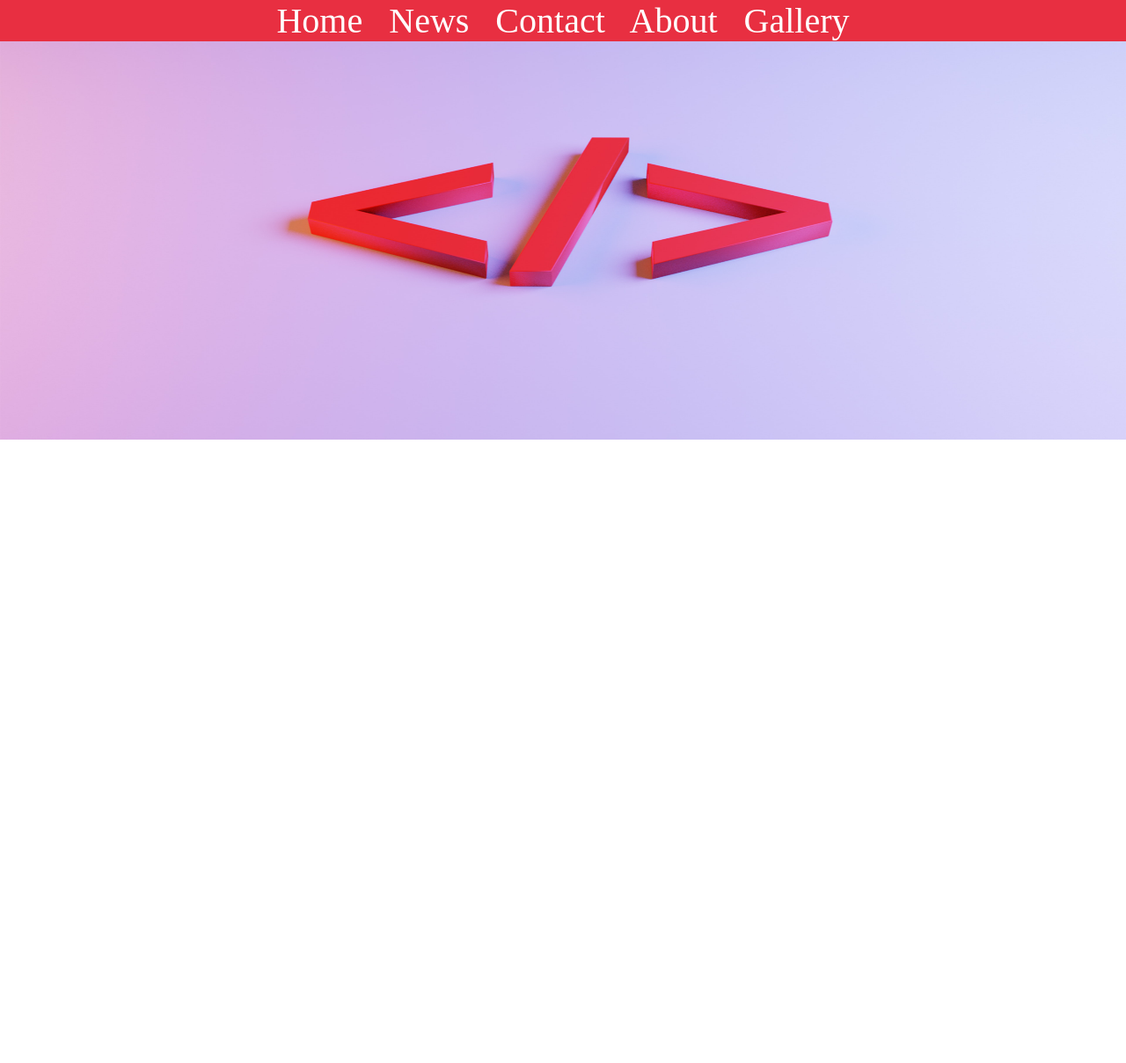
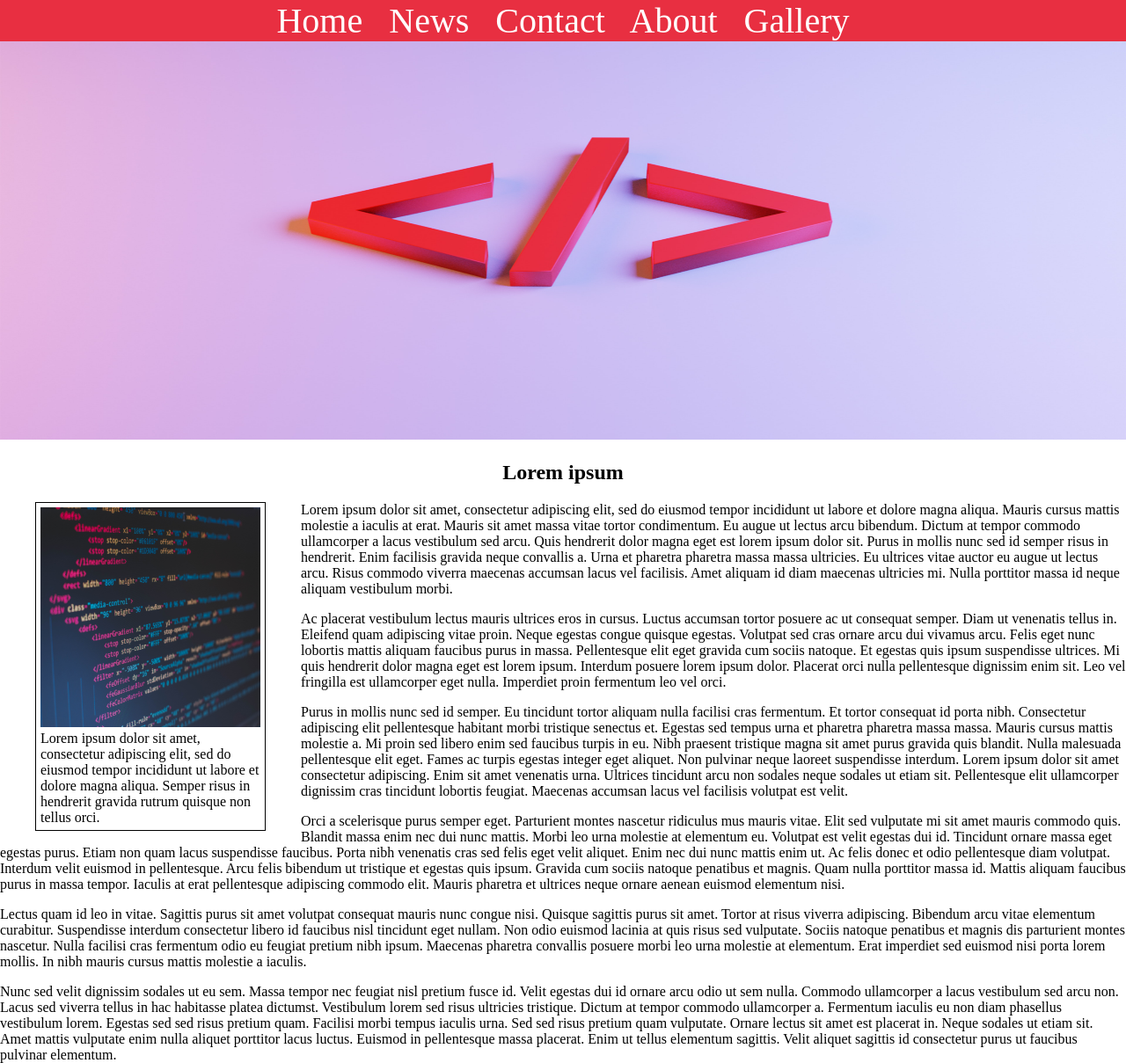
Before and after one commit to dpeserovic/ntpws, a PHP site: page / in a window 1280 px wide. Shown: the whole page at 88% size. Before the commit the page ends 500 px from the top, so only its background shows below. Run offline with PHP 8.4, Linux system fonts and the light colour scheme.

Commit message:
task 3 - create the main part of frontend interface

```diff
--- a/css/style.css
+++ b/css/style.css
@@ -26,3 +26,20 @@ body {
     height: 500px;
     width: 100%;
 }
+main {
+    top: 0;
+}
+h1 {
+    text-align: center;
+}
+figure {
+    float: left;
+    width: 250px;
+    border: 1px solid #000000;
+    margin-top: 0;
+    padding: 5px;
+}
+.img-article {
+    height: 250px;
+    width: 250px;
+}
--- a/index.html
+++ b/index.html
@@ -13,22 +13,89 @@
 </head>
 
 <body>
-    <article>
     <header>
-            <div class="nav-container">
         <nav class="nav nav-main">
-                    <a href="#" class="link link-main">Home</a>
+            <a href="index.html" class="link link-main">Home</a>
             <a href="#" class="link link-main">News</a>
             <a href="#" class="link link-main">Contact</a>
             <a href="#" class="link link-main">About</a>
             <a href="#" class="link link-main">Gallery</a>
         </nav>
-            </div>
-            <div class="banner-container">
         <img src="assets/images/banner.jpg" alt="banner" class="img img-header">
-            </div>
     </header>
+    <main>
+        <article>
+            <h1>Lorem ipsum</h1>
+            <figure>
+                <img src="assets/images/code.jpg" alt="code" class="img img-article">
+                <figcaption>
+                    Lorem ipsum dolor sit amet, consectetur adipiscing elit, sed do eiusmod tempor incididunt ut labore
+                    et
+                    dolore magna aliqua. Semper risus in hendrerit gravida rutrum quisque non tellus orci.
+                </figcaption>
+            </figure>
+            <p>
+                Lorem ipsum dolor sit amet, consectetur adipiscing elit, sed do eiusmod tempor incididunt ut labore et
+                dolore magna aliqua. Mauris cursus mattis molestie a iaculis at erat. Mauris sit amet massa vitae tortor
+                condimentum. Eu augue ut lectus arcu bibendum. Dictum at tempor commodo ullamcorper a lacus vestibulum
+                sed arcu. Quis hendrerit dolor magna eget est lorem ipsum dolor sit. Purus in mollis nunc sed id semper
+                risus in hendrerit. Enim facilisis gravida neque convallis a. Urna et pharetra pharetra massa massa
+                ultricies. Eu ultrices vitae auctor eu augue ut lectus arcu. Risus commodo viverra maecenas accumsan
+                lacus vel facilisis. Amet aliquam id diam maecenas ultricies mi. Nulla porttitor massa id neque aliquam
+                vestibulum morbi.
+            </p>
+            <p>
+                Ac placerat vestibulum lectus mauris ultrices eros in cursus. Luctus accumsan tortor posuere ac ut
+                consequat semper. Diam ut venenatis tellus in. Eleifend quam adipiscing vitae proin. Neque egestas
+                congue quisque egestas. Volutpat sed cras ornare arcu dui vivamus arcu. Felis eget nunc lobortis mattis
+                aliquam faucibus purus in massa. Pellentesque elit eget gravida cum sociis natoque. Et egestas quis
+                ipsum suspendisse ultrices. Mi quis hendrerit dolor magna eget est lorem ipsum. Interdum posuere lorem
+                ipsum dolor. Placerat orci nulla pellentesque dignissim enim sit. Leo vel fringilla est ullamcorper eget
+                nulla. Imperdiet proin fermentum leo vel orci.
+            </p>
+            <p>
+                Purus in mollis nunc sed id semper. Eu tincidunt tortor aliquam nulla facilisi cras fermentum. Et tortor
+                consequat id porta nibh. Consectetur adipiscing elit pellentesque habitant morbi tristique senectus et.
+                Egestas sed tempus urna et pharetra pharetra massa massa. Mauris cursus mattis molestie a. Mi proin sed
+                libero enim sed faucibus turpis in eu. Nibh praesent tristique magna sit amet purus gravida quis
+                blandit. Nulla malesuada pellentesque elit eget. Fames ac turpis egestas integer eget aliquet. Non
+                pulvinar neque laoreet suspendisse interdum. Lorem ipsum dolor sit amet consectetur adipiscing. Enim sit
+                amet venenatis urna. Ultrices tincidunt arcu non sodales neque sodales ut etiam sit. Pellentesque elit
+                ullamcorper dignissim cras tincidunt lobortis feugiat. Maecenas accumsan lacus vel facilisis volutpat
+                est velit.
+            </p>
+            <p>
+                Orci a scelerisque purus semper eget. Parturient montes nascetur ridiculus mus mauris vitae. Elit sed
+                vulputate mi sit amet mauris commodo quis. Blandit massa enim nec dui nunc mattis. Morbi leo urna
+                molestie at elementum eu. Volutpat est velit egestas dui id. Tincidunt ornare massa eget egestas purus.
+                Etiam non quam lacus suspendisse faucibus. Porta nibh venenatis cras sed felis eget velit aliquet. Enim
+                nec dui nunc mattis enim ut. Ac felis donec et odio pellentesque diam volutpat. Interdum velit euismod
+                in pellentesque. Arcu felis bibendum ut tristique et egestas quis ipsum. Gravida cum sociis natoque
+                penatibus et magnis. Quam nulla porttitor massa id. Mattis aliquam faucibus purus in massa tempor.
+                Iaculis at erat pellentesque adipiscing commodo elit. Mauris pharetra et ultrices neque ornare aenean
+                euismod elementum nisi.
+            </p>
+            <p>
+                Lectus quam id leo in vitae. Sagittis purus sit amet volutpat consequat mauris nunc congue nisi. Quisque
+                sagittis purus sit amet. Tortor at risus viverra adipiscing. Bibendum arcu vitae elementum curabitur.
+                Suspendisse interdum consectetur libero id faucibus nisl tincidunt eget nullam. Non odio euismod lacinia
+                at quis risus sed vulputate. Sociis natoque penatibus et magnis dis parturient montes nascetur. Nulla
+                facilisi cras fermentum odio eu feugiat pretium nibh ipsum. Maecenas pharetra convallis posuere morbi
+                leo urna molestie at elementum. Erat imperdiet sed euismod nisi porta lorem mollis. In nibh mauris
+                cursus mattis molestie a iaculis.
+            </p>
+            <p>
+                Nunc sed velit dignissim sodales ut eu sem. Massa tempor nec feugiat nisl pretium fusce id. Velit
+                egestas dui id ornare arcu odio ut sem nulla. Commodo ullamcorper a lacus vestibulum sed arcu non. Lacus
+                sed viverra tellus in hac habitasse platea dictumst. Vestibulum lorem sed risus ultricies tristique.
+                Dictum at tempor commodo ullamcorper a. Fermentum iaculis eu non diam phasellus vestibulum lorem.
+                Egestas sed sed risus pretium quam. Facilisi morbi tempus iaculis urna. Sed sed risus pretium quam
+                vulputate. Ornare lectus sit amet est placerat in. Neque sodales ut etiam sit. Amet mattis vulputate
+                enim nulla aliquet porttitor lacus luctus. Euismod in pellentesque massa placerat. Enim ut tellus
+                elementum sagittis. Velit aliquet sagittis id consectetur purus ut faucibus pulvinar elementum.
+            </p>
         </article>
+    </main>
 </body>
 
 </html>
```
Also changed, not shown: assets/images/code.jpg (added). Lines whose indentation alone changed are shown as unchanged.
